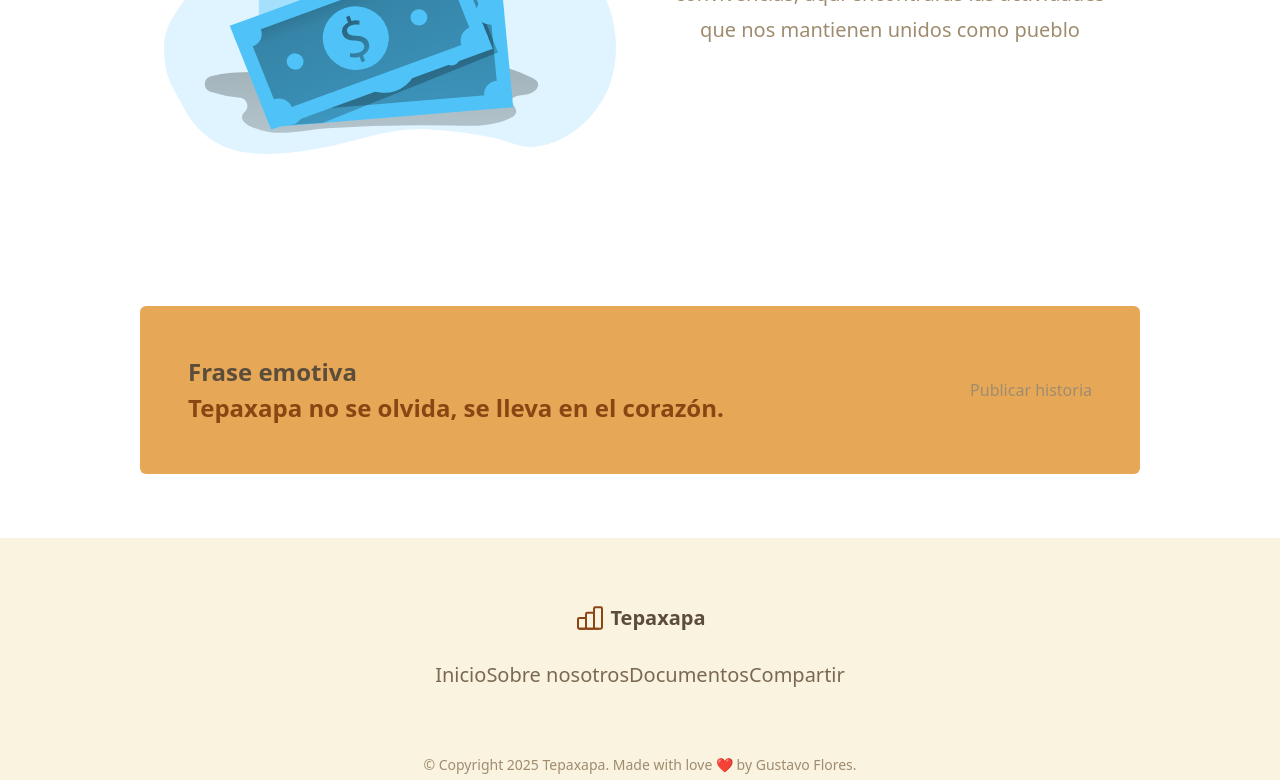
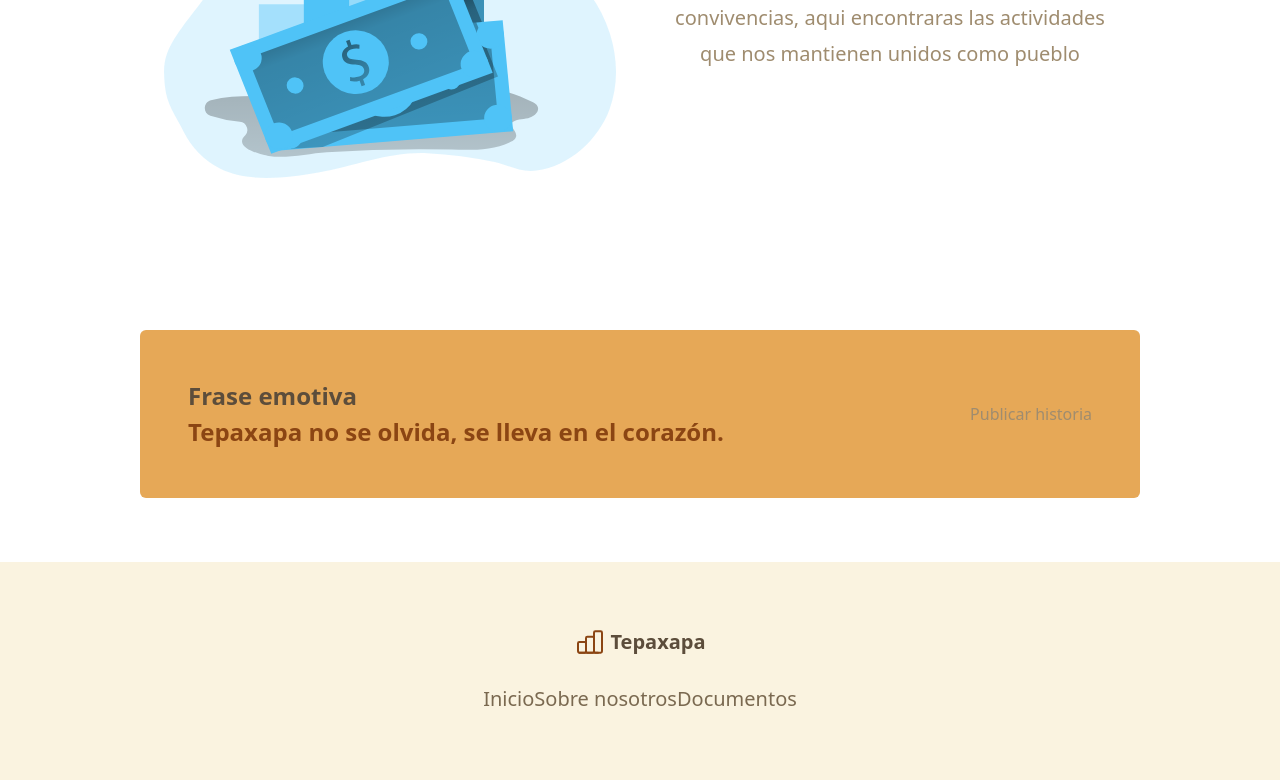
Before and after one commit to F10S4NT/react-landing, a Next.js app: page / in a window 1280 px wide. Shown: the part 2000-2780 px from the top of the page. Built offline with nearby package versions, Linux system fonts and the light colour scheme.

Commit message:
correcciones de prettierm

```diff
--- a/src/footer/FooterCopyright.tsx
+++ b/src/footer/FooterCopyright.tsx
@@ -2,8 +2,9 @@ import { AppConfig } from '../utils/AppConfig';
 
 const FooterCopyright = () => (
   <div className="footer-copyright">
-    © Copyright {new Date().getFullYear()} {AppConfig.title}. Made with love ❤️ by{' '}
-    <a href='https://www.facebook.com/Tepaxapa'>Gustavo Flores</a>.
+    © Copyright {new Date().getFullYear()} {AppConfig.title}. Mademwith love ❤️
+    by
+    <a href="https://www.facebook.com/Tepaxapa">Gustavo Flores</a>.
     {/*
      * PLEASE READ THIS SECTION
      * I'm an indie maker with limited resources and funds, I'll really appreciate if you could have a link to my website.
--- a/src/templates/Banner.tsx
+++ b/src/templates/Banner.tsx
@@ -8,7 +8,7 @@ const Banner = () => (
   <Section>
     <CTABanner
       title="Frase emotiva"
-      subtitle={"Tepaxapa no se olvida, se lleva en el corazón."}
+      subtitle={'Tepaxapa no se olvida, se lleva en el corazón.'}
       button={
         <Link href="/">
           <Button>Publicar historia</Button>
--- a/src/templates/Footer.tsx
+++ b/src/templates/Footer.tsx
@@ -29,7 +29,6 @@ const Footer = () => (
                 <path d="M23.495 6.205a3.007 3.007 0 00-2.088-2.088c-1.87-.501-9.396-.501-9.396-.501s-7.507-.01-9.396.501A3.007 3.007 0 00.527 6.205a31.247 31.247 0 00-.522 5.805 31.247 31.247 0 00.522 5.783 3.007 3.007 0 002.088 2.088c1.868.502 9.396.502 9.396.502s7.506 0 9.396-.502a3.007 3.007 0 002.088-2.088 31.247 31.247 0 00.5-5.783 31.247 31.247 0 00-.5-5.805zM9.609 15.601V8.408l6.264 3.602z" />
               </svg>
             </Link>
-
           </>
         }
       >
@@ -42,11 +41,6 @@ const Footer = () => (
         <li>
           <Link href="/">Documentos</Link>
         </li>
-        <li>
-          <Link href="/">
-            Compartir
-          </Link>
-        </li>
       </CenteredFooter>
     </Section>
   </Background>
--- a/src/templates/Sponsors.tsx
+++ b/src/templates/Sponsors.tsx
@@ -1,5 +1,3 @@
-import Image from 'next/image';
-
 import { Section } from '@/layout/Section';
 
 const Sponsors = () => (
@@ -7,7 +5,7 @@ const Sponsors = () => (
     title="Nuestra historia, nuestro orgullo"
     description="Desde nuetras raices indígenas hasta las celebraciones actuales, Tepaxapa tiene una historia viva que merece ser contada"
   >
-
+    ´.´
   </Section>
 );
 
--- a/src/utils/AppConfig.ts
+++ b/src/utils/AppConfig.ts
@@ -1,6 +1,6 @@
 export const AppConfig = {
   site_name: 'Tepaxapa',
   title: 'Tepaxapa',
-  description: 'Starter code for your Nextjs Boilerplate with Tailwind CSS, this blog is under construction page only',
+  description: 'Starter code for your Nextjs',
   locale: 'en',
 };
```
